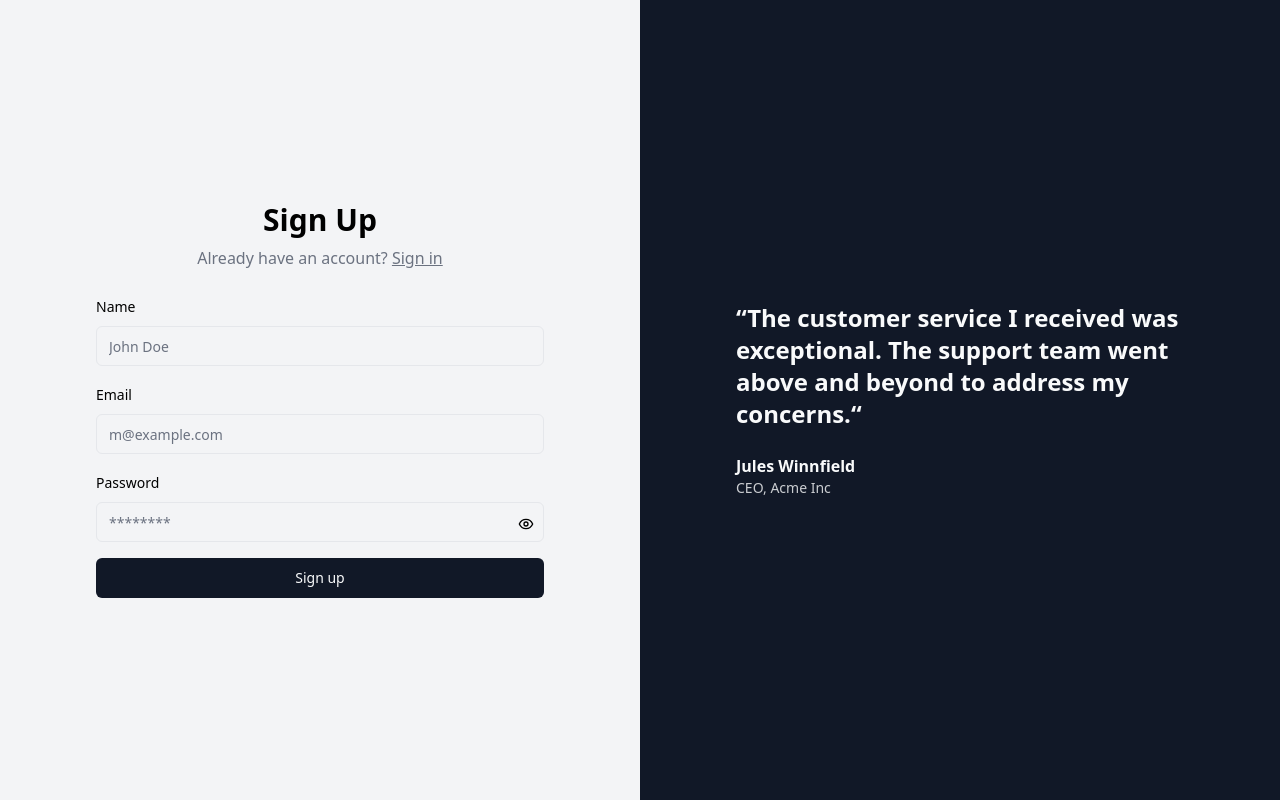
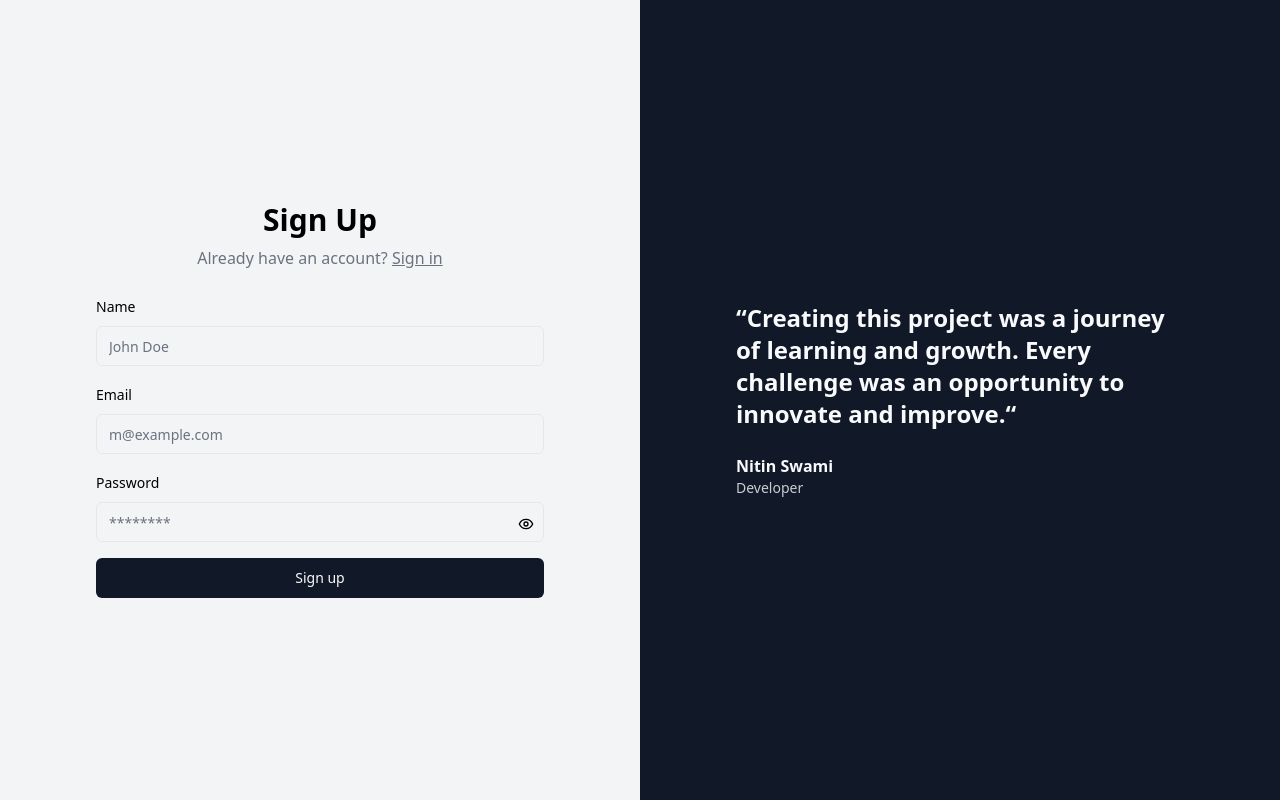
Before and after one commit to Annonymous-001/Verse-Trail, a Next.js app in the folder frontend/: page /signup in a window 1280 px wide. Built offline with nearby package versions, Linux system fonts and the light colour scheme.

Commit message:
text changes

```diff
--- a/frontend/src/app/signup/page.tsx
+++ b/frontend/src/app/signup/page.tsx
@@ -108,12 +108,11 @@ export default function Component() {
       <div className="flex items-center justify-center bg-primary p-6 lg:p-10">
         <div className="mx-auto w-full max-w-md space-y-6">
           <blockquote className="text-lg font-semibold leading-snug text-primary-foreground lg:text-xl lg:leading-normal xl:text-2xl">
-            &ldquo;The customer service I received was exceptional. The support team went above and beyond to address my
-            concerns.&ldquo;
+            &ldquo;Creating this project was a journey of learning and growth. Every challenge was an opportunity to innovate and improve.&ldquo;
           </blockquote>
           <div>
-            <div className="font-semibold text-primary-foreground">Jules Winnfield</div>
-            <div className="text-sm text-primary-foreground/80">CEO, Acme Inc</div>
+            <div className="font-semibold text-primary-foreground">Nitin Swami</div>
+            <div className="text-sm text-primary-foreground/80">Developer</div>
           </div>
         </div>
       </div>
```
